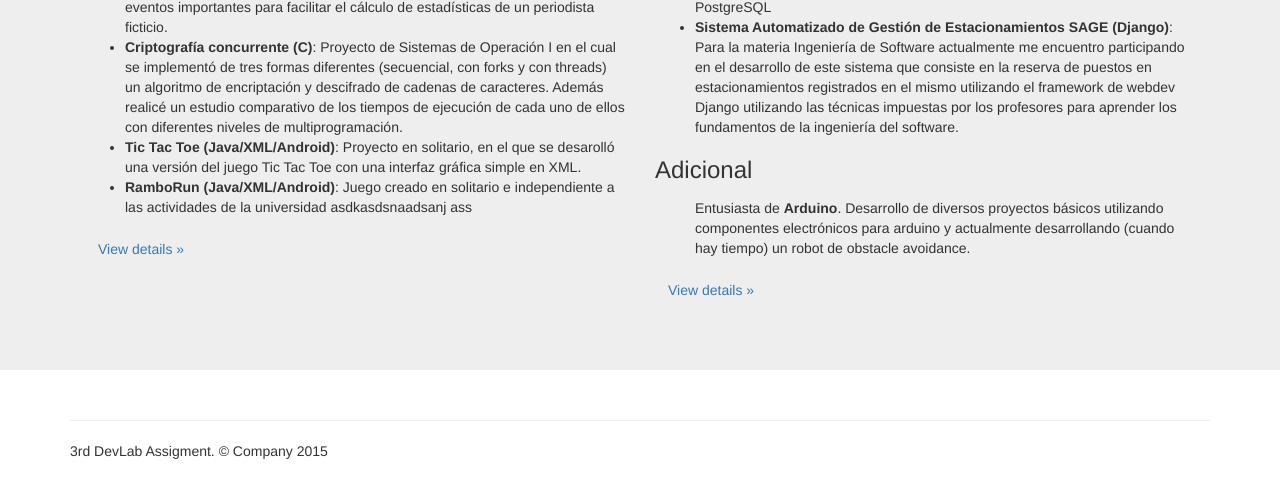
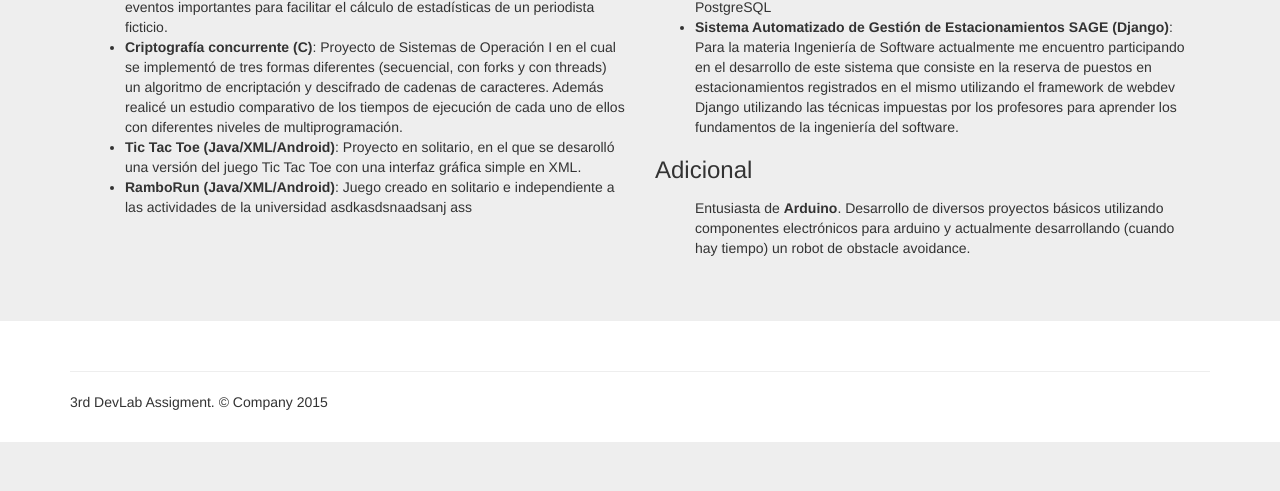
Before and after one commit to carlosrmd/CheckMyUrl-project, a Django app: page /developers/ in a window 1280 px wide. Shown: the part 1322-1813 px from the top of the page. After the commit the page ends 1764 px from the top, so only its background shows below. Run offline with Django 3.2, Linux system fonts and the light colour scheme; parts of the project's set-up code (start-up, migrations or seed data) failed here and were passed over; some libraries are stand-ins or nearby versions.

Commit message:
Quitados los botones de View details innecesarios

```diff
--- a/urlchecker/templates/dev.html
+++ b/urlchecker/templates/dev.html
@@ -123,8 +123,6 @@
 
                     </ul>
             </p>
-
-				<a class="btn" href="#">View details »</a>
 			</p>
 		</div>
 
@@ -209,7 +207,6 @@
 			</ul>
 			</p>
 			<p>
-				<a class="btn" href="#">View details »</a>
 			</p>
 		</div>
 	</div>
```
